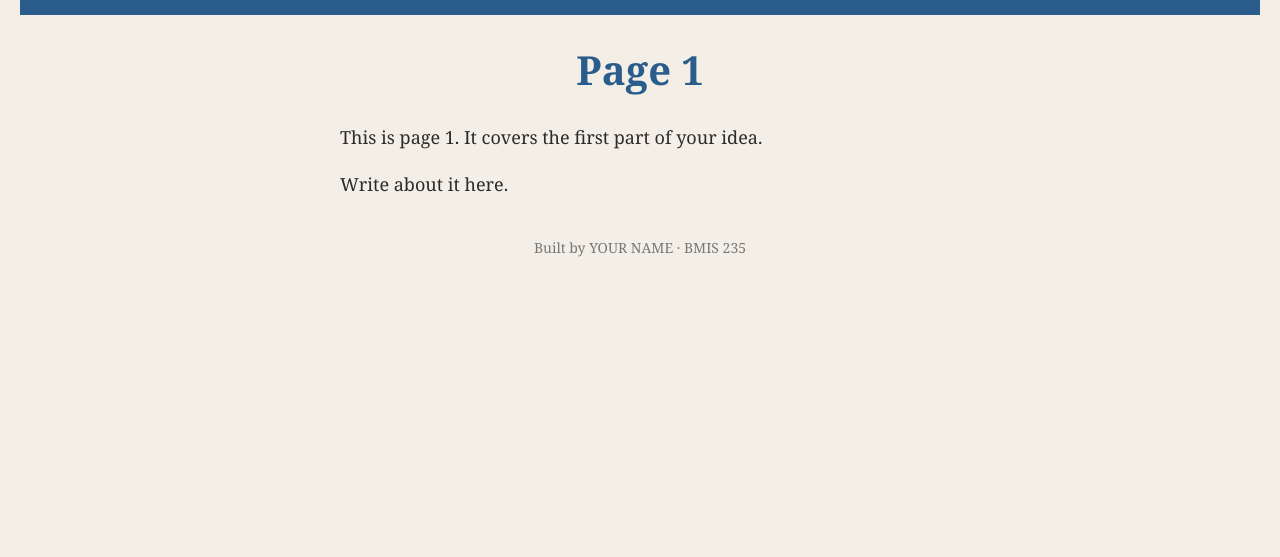
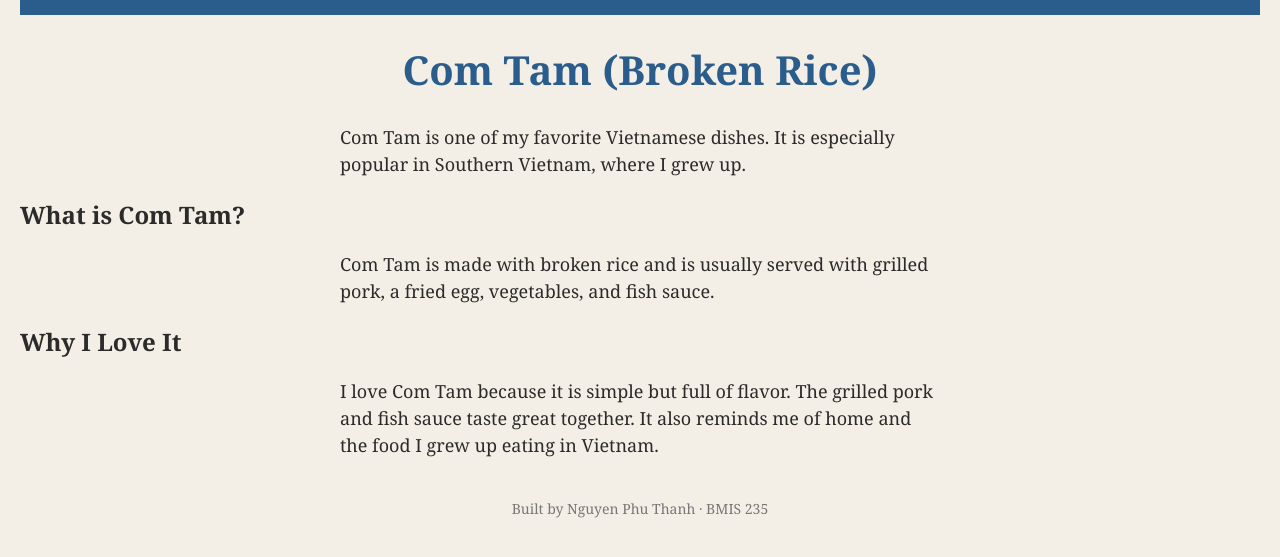
Before and after one commit to pnguyen11-hub/bmis235-html-3, a plain HTML site: page page1.html in a window 1280 px wide. Shown: the part 71-628 px from the top of the page. Drawn offline with Linux system fonts and the light colour scheme.

Commit message:
Update page1.html

```diff
--- a/page1.html
+++ b/page1.html
@@ -1,39 +1,49 @@
+
 <!DOCTYPE html>
 <!--
-  Author: YOUR NAME
+  Author: Nguyen Phu Thanh
   GU username: YOUR-GU-USERNAME
   Course: BMIS 235 - HTML-3
 -->
 <html lang="en">
 <head>
 <meta charset="utf-8">
-<meta name="author" content="YOUR NAME">
-<title>Page 1</title>
+<meta name="author" content="Nguyen Phu Thanh">
+<title>Com Tam - Vietnamese Food</title>
 
-<!-- this one line connects the page to the stylesheet -->
 <link rel="stylesheet" href="styles.css">
 </head>
 <body>
 
-<!-- ===== MENU ============================================================
-     The menu is four links. Each link wraps an image instead of words.
-     Build it once on this page, check that every link works,
-     then copy the whole <nav> block and paste it over the menu on the
-     other three pages, so every page has the exact same menu.
-     ===================================================================== -->
+<!-- Menu -->
 <nav>
     <a href="index.html"><img src="img/home.png" alt="Home"></a>
-    <a href="page1.html"><img src="img/page1.png" alt="Page 1"></a>
+    <a href="page1.html"><img src="img/page1.png" alt="Com Tam"></a>
     <a href="page2.html"><img src="img/page2.png" alt="Page 2"></a>
     <a href="page3.html"><img src="img/page3.png" alt="Page 3"></a>
 </nav>
 
-<h1>Page 1</h1>
-<p>This is page 1. It covers the first part of your idea.</p>
-<p>Write about it here.</p>
+<h1>Com Tam (Broken Rice)</h1>
 
-<!-- Footer: fill in your name -->
-<footer>Built by YOUR NAME &middot; BMIS 235</footer>
+<p>Com Tam is one of my favorite Vietnamese dishes.
+It is especially popular in Southern Vietnam,
+where I grew up.</p>
+
+<h2>What is Com Tam?</h2>
+
+<p>Com Tam is made with broken rice and is usually
+served with grilled pork, a fried egg, vegetables,
+and fish sauce.</p>
+
+<h2>Why I Love It</h2>
+
+<p>I love Com Tam because it is simple but full
+of flavor. The grilled pork and fish sauce taste
+great together. It also reminds me of home
+and the food I grew up eating in Vietnam.</p>
+
+<!-- Footer -->
+<footer>Built by Nguyen Phu Thanh &middot; BMIS 235</footer>
 
 </body>
 </html>
```
